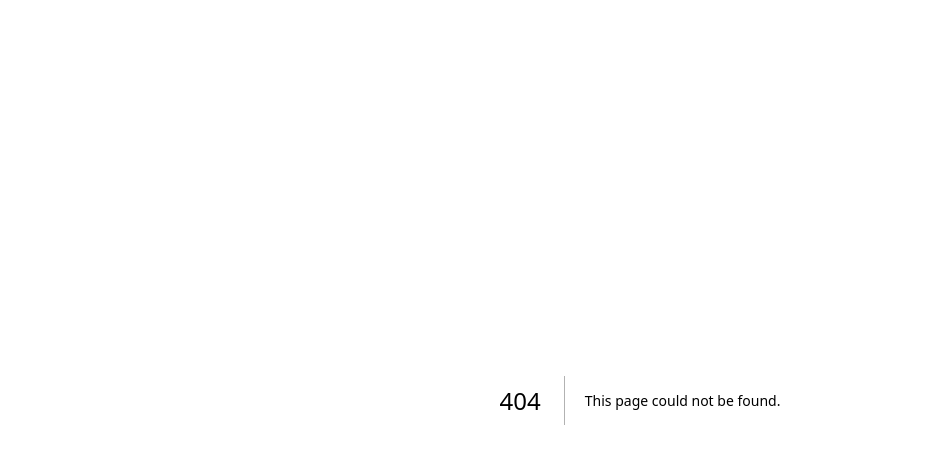
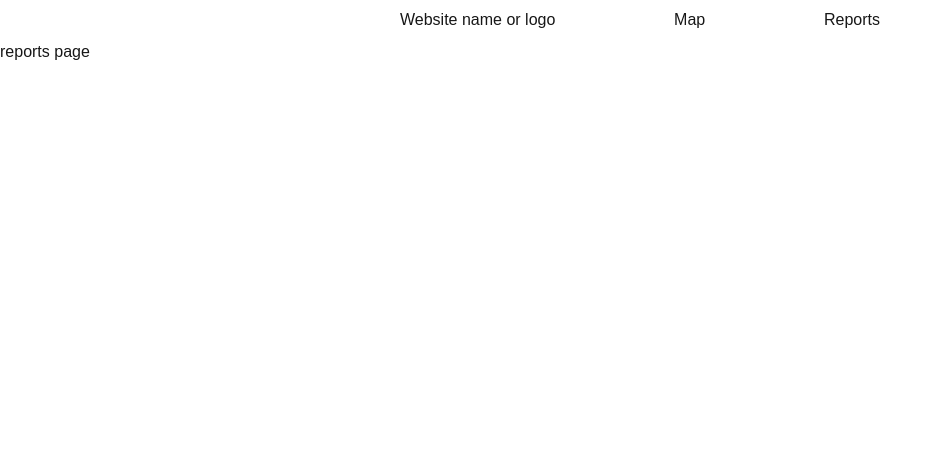
Before and after one commit to rtekdev/404-Brain-Not-Found, a Next.js app in the folder website/: page /reports in a window 1280 px wide. Before the commit this address had no page. Shown: the top 464 px of the page, without its empty margins (0-942 px from the left). Built offline with nearby package versions, Linux system fonts and the light colour scheme.

Commit message:
basic nav

```diff
--- /dev/null
+++ b/website/app/Navbar.tsx
@@ -0,0 +1,13 @@
+export default function Navbar() {
+
+
+  return (<header className="flex justify-center px-100 py-2">
+    <nav className="block w-full">
+        <ul className="flex justify-between">
+          <li><a href="/">Website name or logo</a></li>
+          <li><a href="/map">Map</a></li>
+          <li><a href="/reports">Reports</a></li>
+        </ul>
+      </nav>
+  </header>)
+};
--- a/website/app/layout.tsx
+++ b/website/app/layout.tsx
@@ -1,6 +1,7 @@
 import type { Metadata } from "next";
 import { Geist, Geist_Mono } from "next/font/google";
 import "./globals.css";
+import Navbar from "./Navbar";
 
 const geistSans = Geist({
   variable: "--font-geist-sans",
@@ -13,8 +14,8 @@ const geistMono = Geist_Mono({
 });
 
 export const metadata: Metadata = {
-  title: "Create Next App",
-  description: "Generated by create next app",
+  title: "center",
+  description: "Central website for ",
 };
 
 export default function RootLayout({ children }: LayoutProps<"/">) {
@@ -23,7 +24,10 @@ export default function RootLayout({ children }: LayoutProps<"/">) {
       lang="en"
       className={`${geistSans.variable} ${geistMono.variable} h-full antialiased`}
     >
-      <body className="min-h-full flex flex-col">{children}</body>
+      <body className="min-h-full flex flex-col">
+        <Navbar />
+        {children}
+      </body>
     </html>
   );
 }
--- /dev/null
+++ b/website/app/map/page.tsx
@@ -0,0 +1,6 @@
+export default function Map() {
+
+  return (<div>
+    <p>map page</p>
+  </div>)
+}
--- /dev/null
+++ b/website/app/page-old.tsx
@@ -0,0 +1,69 @@
+import Image from "next/image";
+
+export default function Home() {
+  return (
+    <div className="flex flex-col flex-1 items-center justify-center bg-zinc-50 font-sans dark:bg-black">
+      <main className="flex flex-1 w-full max-w-3xl flex-col items-center justify-between py-32 px-16 bg-white dark:bg-black sm:items-start">
+        <Image
+          className="dark:invert h-5 w-[100px]"
+          src="/next.svg"
+          alt="Next.js logo"
+          width={100}
+          height={20}
+          priority
+        />
+        <div className="flex flex-col items-center gap-6 text-center sm:items-start sm:text-left">
+          <h1 className="max-w-xs text-3xl font-semibold leading-10 tracking-tight text-black dark:text-zinc-50">
+            To get started, edit the{" "}
+            <code className="rounded bg-black/[.06] px-1.5 py-0.5 font-mono text-[0.9em] dark:bg-white/[.08]">
+              page.tsx
+            </code>{" "}
+            file.
+          </h1>
+          <p className="max-w-md text-lg leading-8 text-zinc-600 dark:text-zinc-400">
+            Looking for a starting point or more instructions? Head over to{" "}
+            <a
+              href="https://vercel.com/templates?framework=next.js&utm_source=create-next-app&utm_medium=appdir-template-tw&utm_campaign=create-next-app"
+              className="font-medium text-zinc-950 dark:text-zinc-50"
+            >
+              Templates
+            </a>{" "}
+            or the{" "}
+            <a
+              href="https://nextjs.org/learn?utm_source=create-next-app&utm_medium=appdir-template-tw&utm_campaign=create-next-app"
+              className="font-medium text-zinc-950 dark:text-zinc-50"
+            >
+              Learning
+            </a>{" "}
+            center.
+          </p>
+        </div>
+        <div className="flex flex-col gap-4 text-base font-medium sm:flex-row">
+          <a
+            className="flex h-12 w-full items-center justify-center gap-2 rounded-full bg-foreground px-5 text-background transition-colors hover:bg-[#383838] dark:hover:bg-[#ccc] md:w-[158px]"
+            href="https://vercel.com/new?utm_source=create-next-app&utm_medium=appdir-template-tw&utm_campaign=create-next-app"
+            target="_blank"
+            rel="noopener noreferrer"
+          >
+            <Image
+              className="dark:invert h-[14px] w-4"
+              src="/vercel.svg"
+              alt="Vercel logomark"
+              width={16}
+              height={14}
+            />
+            Deploy Now
+          </a>
+          <a
+            className="flex h-12 w-full items-center justify-center rounded-full border border-solid border-black/[.08] px-5 transition-colors hover:border-transparent hover:bg-black/[.04] dark:border-white/[.145] dark:hover:bg-[#1a1a1a] md:w-[158px]"
+            href="https://nextjs.org/docs?utm_source=create-next-app&utm_medium=appdir-template-tw&utm_campaign=create-next-app"
+            target="_blank"
+            rel="noopener noreferrer"
+          >
+            Documentation
+          </a>
+        </div>
+      </main>
+    </div>
+  );
+}
--- a/website/app/page.tsx
+++ b/website/app/page.tsx
@@ -2,67 +2,9 @@ import Image from "next/image";
 
 export default function Home() {
   return (
-    <div className="flex flex-col flex-1 items-center justify-center bg-zinc-50 font-sans dark:bg-black">
-      <main className="flex flex-1 w-full max-w-3xl flex-col items-center justify-between py-32 px-16 bg-white dark:bg-black sm:items-start">
-        <Image
-          className="dark:invert h-5 w-[100px]"
-          src="/next.svg"
-          alt="Next.js logo"
-          width={100}
-          height={20}
-          priority
-        />
-        <div className="flex flex-col items-center gap-6 text-center sm:items-start sm:text-left">
-          <h1 className="max-w-xs text-3xl font-semibold leading-10 tracking-tight text-black dark:text-zinc-50">
-            To get started, edit the{" "}
-            <code className="rounded bg-black/[.06] px-1.5 py-0.5 font-mono text-[0.9em] dark:bg-white/[.08]">
-              page.tsx
-            </code>{" "}
-            file.
-          </h1>
-          <p className="max-w-md text-lg leading-8 text-zinc-600 dark:text-zinc-400">
-            Looking for a starting point or more instructions? Head over to{" "}
-            <a
-              href="https://vercel.com/templates?framework=next.js&utm_source=create-next-app&utm_medium=appdir-template-tw&utm_campaign=create-next-app"
-              className="font-medium text-zinc-950 dark:text-zinc-50"
-            >
-              Templates
-            </a>{" "}
-            or the{" "}
-            <a
-              href="https://nextjs.org/learn?utm_source=create-next-app&utm_medium=appdir-template-tw&utm_campaign=create-next-app"
-              className="font-medium text-zinc-950 dark:text-zinc-50"
-            >
-              Learning
-            </a>{" "}
-            center.
-          </p>
-        </div>
-        <div className="flex flex-col gap-4 text-base font-medium sm:flex-row">
-          <a
-            className="flex h-12 w-full items-center justify-center gap-2 rounded-full bg-foreground px-5 text-background transition-colors hover:bg-[#383838] dark:hover:bg-[#ccc] md:w-[158px]"
-            href="https://vercel.com/new?utm_source=create-next-app&utm_medium=appdir-template-tw&utm_campaign=create-next-app"
-            target="_blank"
-            rel="noopener noreferrer"
-          >
-            <Image
-              className="dark:invert h-[14px] w-4"
-              src="/vercel.svg"
-              alt="Vercel logomark"
-              width={16}
-              height={14}
-            />
-            Deploy Now
-          </a>
-          <a
-            className="flex h-12 w-full items-center justify-center rounded-full border border-solid border-black/[.08] px-5 transition-colors hover:border-transparent hover:bg-black/[.04] dark:border-white/[.145] dark:hover:bg-[#1a1a1a] md:w-[158px]"
-            href="https://nextjs.org/docs?utm_source=create-next-app&utm_medium=appdir-template-tw&utm_campaign=create-next-app"
-            target="_blank"
-            rel="noopener noreferrer"
-          >
-            Documentation
-          </a>
-        </div>
+    <div className="">
+      <main className="">
+        <p>Home</p>
       </main>
     </div>
   );
--- /dev/null
+++ b/website/app/reports/page.tsx
@@ -0,0 +1,6 @@
+export default function Reports() {
+
+  return (<div>
+    <p>reports page</p>
+  </div>)
+}
```
